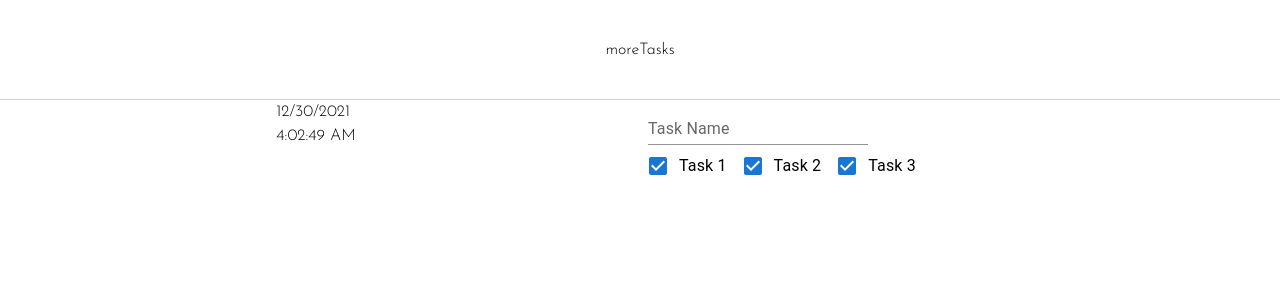
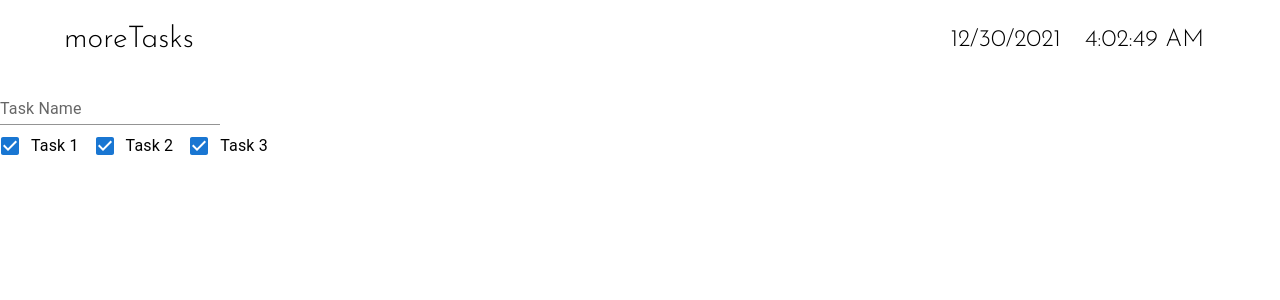
Before and after one commit to adamozh/moretasks, a React (Create React App) app in the folder frontend/: page / in a window 1280 px wide. Shown: the top 300 px of the page. Built offline with nearby package versions, Linux system fonts and the light colour scheme.

Commit message:
Create Header

```diff
--- a/frontend/src/App.scss
+++ b/frontend/src/App.scss
@@ -1,14 +1,14 @@
 
 /* Header */
-.header {
-    height: 100px;
-    display: flex;
-    justify-content: center;
-    align-items: center;
-    border-bottom: 1px solid lightgrey;
-}
+// .header {
+//     height: 100px;
+//     display: flex;
+//     justify-content: center;
+//     align-items: center;
+//     border-bottom: 1px solid lightgrey;
+// }
 
 /* Body */
-.body-container {
-    display: flex;
-}
+// .body-container {
+//     display: flex;
+// }
--- a/frontend/src/components/Body.tsx
+++ b/frontend/src/components/Body.tsx
@@ -1,4 +1,3 @@
-import { Clock } from "./Clock"
 import { TaskInput } from "./TaskInput"
 import { TaskList } from "./TaskList"
 
@@ -6,9 +5,8 @@ const tasksPlaceholder = ["Task 1", "Task 2", "Task 3"]
 
 export const Body = () => {
     return (
-        <div className="container mx-auto columns-2">
+        <div className="container">
             <div className="flex justify-center items-center">
-                <Clock />
             </div>
             <div>
                 <div>
--- a/frontend/src/components/Clock.tsx
+++ b/frontend/src/components/Clock.tsx
@@ -13,9 +13,9 @@ export const Clock = () => {
     })
 
     return (
-        <div className='clock'>
-            <h1>{date}</h1>
-            <h1>{time}</h1>
+        <div className='text-2xl flex'>
+            <div className='mx-3'>{date}</div>
+            <div className='mx-3'>{time}</div>
         </div>
     )
 }
--- a/frontend/src/components/Header.tsx
+++ b/frontend/src/components/Header.tsx
@@ -1,7 +1,11 @@
+import { Clock } from "./Clock"
+import { Logo } from "./Logo"
+
 export const Header = () => {
     return (
-        <div className="header">
-            <h1>moreTasks</h1>
-        </div>
+        <header className="flex justify-between items-center mx-16 h-20">
+            <Logo />
+            <Clock />
+        </header>
     )
 }
--- /dev/null
+++ b/frontend/src/components/Logo.tsx
@@ -0,0 +1,8 @@
+
+export const Logo = () => {
+    return (
+        <div className="text-3xl">
+            moreTasks
+        </div>
+    )
+}
```
